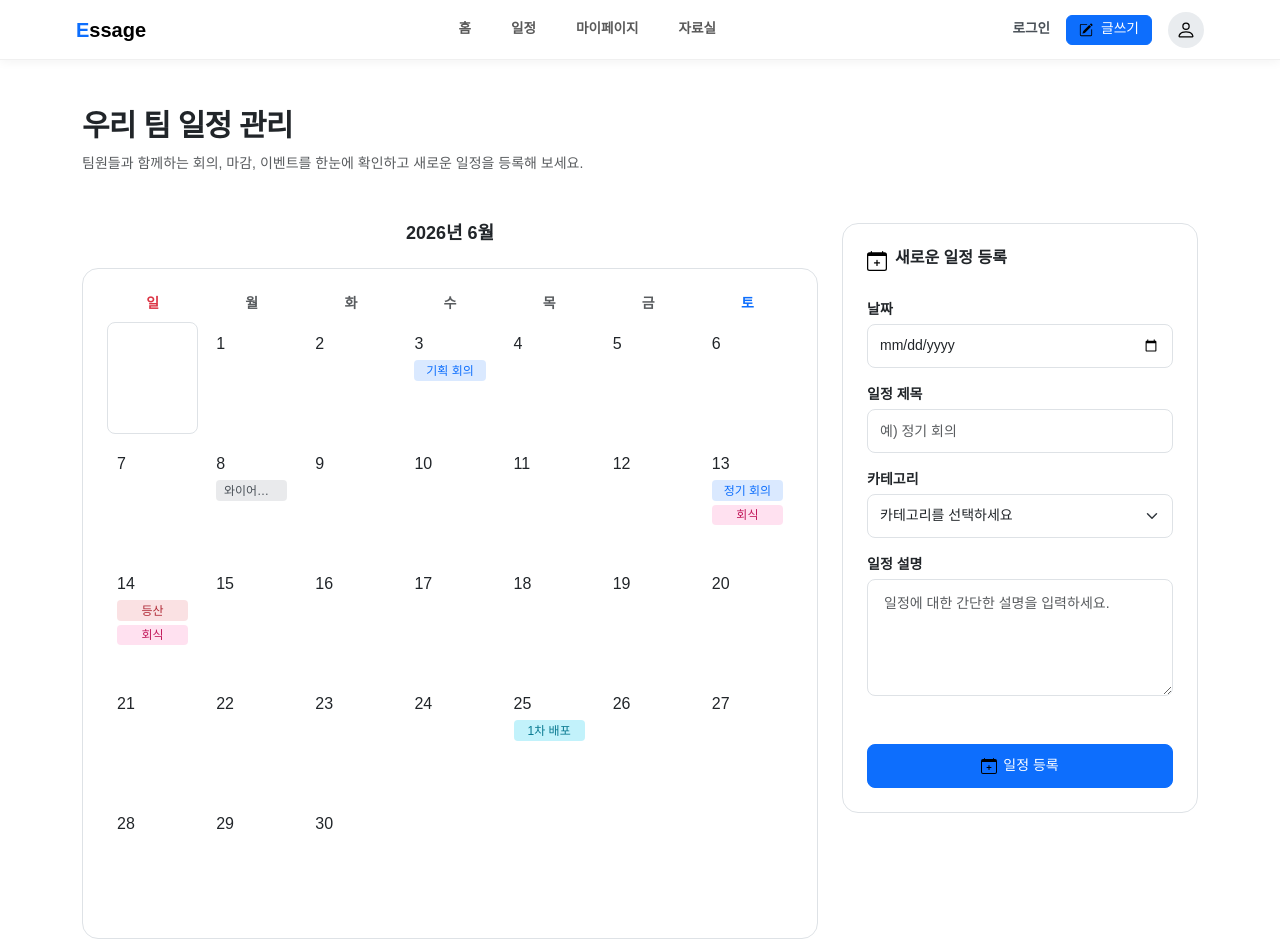
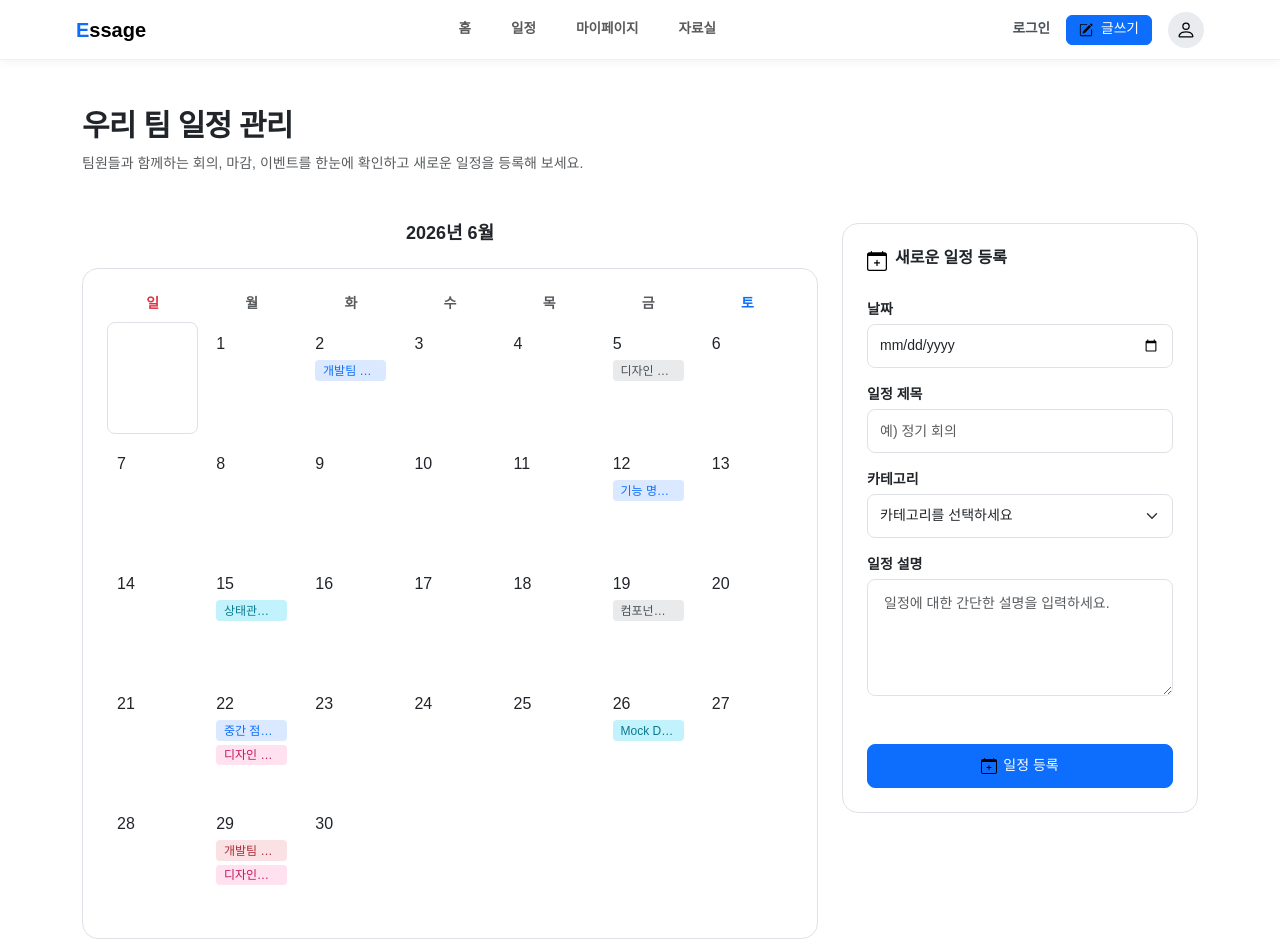
Before and after one commit to jws909/Essage, a React (Vite) app: page /calendar in a window 1280 px wide. Shown: the top 952 px of the page. Built offline with nearby package versions, Linux system fonts and the light colour scheme.

Commit message:
Mock Data에 teamId속성 추가, 팀 데이터 추가,  useTeamStore파일 작성

```diff
--- a/src/data/commentData.js
+++ b/src/data/commentData.js
@@ -1,4 +1,6 @@
+
 let COMMENTS = [
+    // 💻 1번 게시글 댓글 (개발팀)
     {
         postId: 1,
         id: 1,
@@ -20,6 +22,8 @@ let COMMENTS = [
         timestamp: "2026-06-15 16:45",
         text: "공식 문서랑 같이 작은 예제를 따라 만들어 보는 걸 추천드려요. 화이팅!",
     },
+
+    // 💻 2번 게시글 댓글 (개발팀)
     {
         postId: 2,
         id: 4,
@@ -34,6 +38,8 @@ let COMMENTS = [
         timestamp: "2026-06-16 19:25",
         text: "의존성 배열은 꼭 직접 실습해보면서 익히는 걸 추천합니다."
     },
+
+    // 💻 3번 게시글 댓글 (개발팀)
     {
         postId: 3,
         id: 6,
@@ -48,6 +54,8 @@ let COMMENTS = [
         timestamp: "2026-06-17 14:07",
         text: "다음 단계로는 로딩 상태랑 에러 처리도 도전해보세요!"
     },
+
+    // 💻 4번 게시글 댓글 (개발팀)
     {
         postId: 4,
         id: 8,
@@ -62,6 +70,8 @@ let COMMENTS = [
         timestamp: "2026-06-18 11:52",
         text: "좋은 정보 감사합니다. 팀원들과도 공유해야겠네요."
     },
+
+    // 💻 5번 게시글 댓글 (개발팀)
     {
         postId: 5,
         id: 10,
@@ -83,6 +93,8 @@ let COMMENTS = [
         timestamp: "2026-06-19 18:40",
         text: "프로젝트 규모에 따라 정답은 없는 것 같습니다!"
     },
+
+    // 💻 6번 게시글 댓글 (개발팀)
     {
         postId: 6,
         id: 13,
@@ -97,15 +109,42 @@ let COMMENTS = [
         timestamp: "2026-06-20 20:45",
         text: "소통의 중요성에 공감합니다. 좋은 회고였겠네요!"
     },
+
+    // 🎨 7번 게시글 댓글 (디자인팀)
     {
-        postId: 6,
+        postId: 7,
         id: 15,
+        author: "lion@gmail.com",
+        timestamp: "2026-06-22 23:11",
+        text: "컬러 톤이 깔끔해서 컴포넌트 짤 때 스타일 정의하기 편하겠네요. 고생하셨습니다!"
+    },
+
+    // 🎨 8번 게시글 댓글 (디자인팀)
+    {
+        postId: 8,
+        id: 16,
         author: "neo@gmail.com",
-        timestamp: "2026-06-20 21:30",
-        text: "저희 팀도 다음 주에 회고를 진행해볼 예정입니다."
+        timestamp: "2026-06-24 10:05",
+        text: "모바일 환경에서는 가독성이 제일 중요하니 텍스트를 가리는 아이콘은 display: none 처리하는 게 좋아 보여요."
     },
-]
+    {
+        postId: 8,
+        id: 17,
+        author: "chunsik@gmail.com",
+        timestamp: "2026-06-24 11:30",
+        text: "의견 감사합니다! 미디어 쿼리 적용해서 모바일 뷰에서는 깔끔하게 숨기도록 구현할게요."
+    },
 
-export let lastCommentId = 15;
+    // 🎨 9번 게시글 댓글 (디자인팀)
+    {
+        postId: 9,
+        id: 18,
+        author: "neo@gmail.com",
+        timestamp: "2026-06-25 15:42",
+        text: "맞아요, 다크모드 컴포넌트 스위칭할 때 Variables만큼 편한 게 없죠 유용하게 씁시다!"
+    }
+];
+
+export let lastCommentId = 18; // 마지막 ID 업데이트
 
 export default COMMENTS;
--- a/src/data/eventData.js
+++ b/src/data/eventData.js
@@ -1,58 +1,96 @@
+
 const EVENTS = {
-    "2026-06-03": [
+    "2026-06-02": [
         {
             id: 1,
-            text: "기획 회의",
+            teamId: 1,
+            text: "개발팀 킥오프",
             color: "meeting",
-            description: "프로젝트 방향과 주요 기능을 논의하는 회의",
+            description: "레포지토리 생성 및 초기 개발 환경 세팅 회의",
         },
     ],
 
-    "2026-06-08": [
+    "2026-06-05": [
         {
             id: 2,
-            text: "와이어프레임 제작",
+            teamId: 2,
+            text: "디자인 콘셉트 확정",
             color: "task",
-            description: "초기 화면 구조와 레이아웃 설계 작업",
+            description: "무드보드 공유 및 메인 컬러 시스템 최종 결정",
         },
     ],
 
-    "2026-06-13": [
+    "2026-06-12": [
         {
             id: 3,
-            text: "정기 회의",
+            teamId: 1,
+            text: "기능 명세서 검토",
             color: "meeting",
-            description: "진행 상황을 공유하고 이슈를 점검하는 주간 회의",
-        },
-        {
-            id: 4,
-            text: "회식",
-            color: "social",
-            description: "팀원 간 친목을 위한 식사 모임",
+            description: "1차 구현 기능 스펙 확정 및 파트 분배",
         },
     ],
 
-    "2026-06-14": [
+    "2026-06-15": [
         {
-            id: 5,
-            text: "등산",
-            color: "urgent",
-            description: "팀 워크 강화 및 리프레시를 위한 야외 활동",
-        },
-        {
-            id: 6,
-            text: "회식",
-            color: "social",
-            description: "팀 친목 도모를 위한 저녁 모임",
+            id: 4,
+            teamId: 1,
+            text: "상태관리 라이브러리 리서치",
+            color: "progress",
+            description: "Zustand vs Context API 도입 비교 분석",
         },
     ],
 
-    "2026-06-25": [
+    "2026-06-19": [
+        {
+            id: 5,
+            teamId: 2,
+            text: "컴포넌트 가이드 배포",
+            color: "task",
+            description: "피그마 변수(Variables) 적용 완료 및 가이드 전달",
+        },
+    ],
+
+    "2026-06-22": [
+        {
+            id: 6,
+            teamId: 1,
+            text: "중간 점검 정기 회의",
+            color: "meeting",
+            description: "팀원별 컴포넌트 분리 현황 및 API 연동 이슈 공유",
+        },
         {
             id: 7,
-            text: "1차 배포",
+            teamId: 2,
+            text: "디자인 피드백 세션",
+            color: "social",
+            description: "반응형 레이아웃 시안 관련 디자인팀 내부 싱크",
+        },
+    ],
+
+    "2026-06-26": [
+        {
+            id: 8,
+            teamId: 1,
+            text: "Mock Data 정비 작업",
             color: "progress",
-            description: "개발 완료 기능을 사용자에게 첫 배포",
+            description: "팀별 라우팅 처리를 위한 프론트엔드 데이터 구조화",
+        },
+    ],
+
+    "2026-06-29": [
+        {
+            id: 9,
+            teamId: 1,
+            text: "개발팀 상반기 회고",
+            color: "urgent",
+            description: "6월 한 달간의 협업 방식 점검 및 KPT 작성",
+        },
+        {
+            id: 10,
+            teamId: 2,
+            text: "디자인팀 회식",
+            color: "social",
+            description: "상반기 프로젝트 고생 기념 저녁 모임",
         },
     ],
 };
--- a/src/data/postData.js
+++ b/src/data/postData.js
@@ -1,6 +1,9 @@
+
 let POSTS = [
+    // 💻 [teamId: 1] Essage 개발팀 게시글
     {
         id: 1,
+        teamId: 1,
         category: "자유",
         title: "리액트 프로젝트 첫걸음! 화이팅입니다.",
         author: "chunsik@gmail.com",
@@ -15,6 +18,7 @@ let POSTS = [
     },
     {
         id: 2,
+        teamId: 1,
         category: "질문",
         title: "useState와 useEffect 차이가 아직 헷갈립니다.",
         author: "lion@gmail.com",
@@ -29,6 +33,7 @@ let POSTS = [
     },
     {
         id: 3,
+        teamId: 1,
         category: "자유",
         title: "드디어 첫 API 연동 성공했습니다!",
         author: "apeach@gmail.com",
@@ -43,6 +48,7 @@ let POSTS = [
     },
     {
         id: 4,
+        teamId: 1,
         category: "정보",
         title: "초보자를 위한 Git 커밋 습관 공유",
         author: "muzi@gmail.com",
@@ -57,6 +63,7 @@ let POSTS = [
     },
     {
         id: 5,
+        teamId: 1,
         category: "질문",
         title: "컴포넌트 폴더 구조는 어떻게 관리하시나요?",
         author: "neo@gmail.com",
@@ -71,6 +78,7 @@ let POSTS = [
     },
     {
         id: 6,
+        teamId: 1,
         category: "자유",
         title: "첫 팀 회고를 진행해봤습니다.",
         author: "frodo@gmail.com",
@@ -83,8 +91,55 @@ let POSTS = [
             "개발 실력도 중요하지만 소통이 프로젝트 성공에 정말 큰 영향을 준다는 걸 다시 한번 느꼈습니다.",
         ],
     },
-]
 
-export let lastPostId = 6;
+    // 🎨 [teamId: 2] Essage 디자인팀 게시글
+    {
+        id: 7,
+        teamId: 2,
+        category: "정보",
+        title: "이번 프로젝트 서비스 컬러 가이드 공유합니다.",
+        author: "neo@gmail.com",
+        date: "2026-06-22",
+        views: 65,
+        preview: "우리 서비스의 메인 컬러 조합과 컴포넌트용 UI 색상 세트입니다.",
+        paragraphs: [
+            "안녕하세요, 디자인팀 네오입니다. 개발팀분들과 싱크를 맞추기 위해 이번 웹 서비스의 최종 컬러 시스템을 공유해 드립니다.",
+            "브랜드 메인 컬러는 신뢰감을 주는 라이트 블루 계열이며, 중요 알림이나 강조는 딥 네이비와 오렌지 컬러를 서브로 사용하기로 결정했습니다.",
+            "피그마 링크에도 컴포넌트별로 토큰화해 두었으니 작업 시 참고해 주세요. 색상 관련 수정 의견이 있으시면 언제든 편하게 말씀해 주세요!"
+        ],
+    },
+    {
+        id: 8,
+        teamId: 2,
+        category: "질문",
+        title: "GNB 영역 컴포넌트 반응형 일러스트 배치 질문",
+        author: "chunsik@gmail.com",
+        date: "2026-06-24",
+        views: 42,
+        preview: "모바일 화면으로 줄어들 때 상단 배너를 숨기는 게 나을까요?",
+        paragraphs: [
+            "이번에 반응형 레이아웃 시안을 잡으면서 고민이 생겨 질문 글을 올립니다.",
+            "데스크톱 화면에서는 상단 공지사항 우측에 귀여운 일러스트 아이콘이 들어가는 게 컴포unity 느낌을 살리기 좋은데요, 태블릿이나 모바일로 화면이 작아지면 텍스트를 너무 가리게 됩니다.",
+            "아예 CSS 미디어 쿼리로 모바일에서는 `display: none` 처리를 하는 게 깔끔할지, 아니면 크기를 줄여서 아래로 내리는 게 UX상 좋을지 디자인팀의 의견이 궁금합니다."
+        ],
+    },
+    {
+        id: 9,
+        teamId: 2,
+        category: "자유",
+        title: "피그마 변수(Variables) 기능 써보신 분 계신가요?",
+        author: "lion@gmail.com",
+        date: "2026-06-25",
+        views: 51,
+        preview: "다크모드 대응할 때 변수 기능 쓰니까 신세계네요.",
+        paragraphs: [
+            "이번에 디자인 시스템 정비하면서 피그마 신기능인 Variables를 본격적으로 써봤는데 정말 편하네요!",
+            "예전에는 다크모드 시안을 만들려면 프레임을 통째로 복사해서 일일이 색을 바꿨어야 했는데, 이제 토큰 하나만 스위칭하면 전체 테마가 한 번에 바뀌니까 작업 효율이 엄청납니다.",
+            "나중에 개발팀에 가이드 전달할 때도 스타일 이름이 아니라 변수 값 기반으로 export할 수 있어서 소통 비용이 확 줄어들 것 같습니다. 강추합니다!"
+        ],
+    }
+];
+
+export let lastPostId = 9;
 
 export default POSTS;
```
Also changed, not shown: src/data/teamData.js (added, +26 -0 lines), src/store/useTeamStore.js (added, +55 -0 lines).
